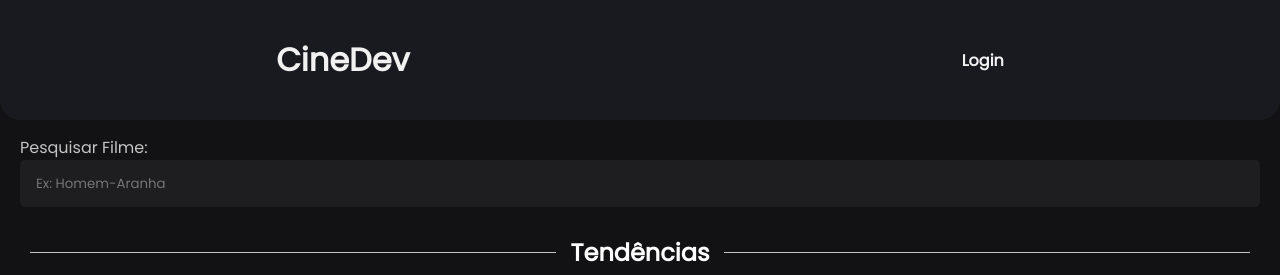
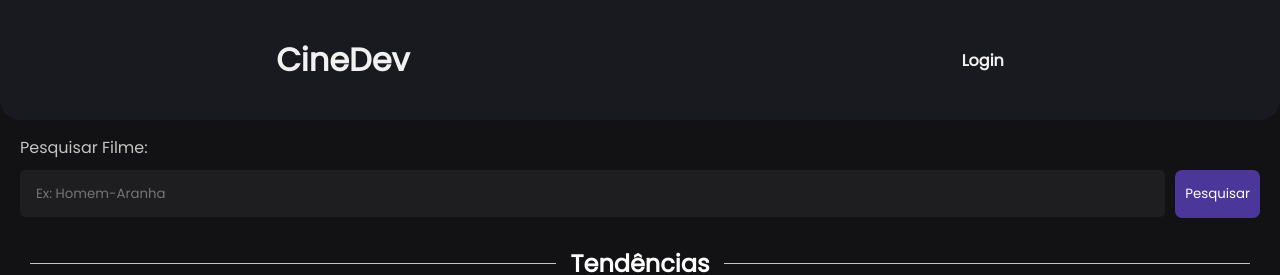
Before and after one commit to fernandoAlbuquerque3/dev-flix, a React (Vite) app: page / in a window 1280 px wide. Shown: the top 275 px of the page. Built offline with nearby package versions, Linux system fonts and the light colour scheme; no server answers.

Commit message:
feat: input component refactor

```diff
--- a/src/components/Input/index.tsx
+++ b/src/components/Input/index.tsx
@@ -8,6 +8,9 @@ function Input() {
             type="text"
             placeholder="Ex: Homem-Aranha"
          />
+         <button className="search-button">
+            Pesquisar
+         </button>
       </div>
    )
 }
--- a/src/components/Input/input.css
+++ b/src/components/Input/input.css
@@ -13,5 +13,21 @@
 }
 .container-input {
    display: flex;
-   margin: 0 20px;
+   margin: 10px 20px;
+   gap: 10px;
 }
+
+.search-button {
+   border: none;
+   background: #4a3799;
+   padding: 14px 10px;
+   border-radius: 7px;
+   cursor: pointer;
+   color: #fff;
+}
+
+.search-button:hover {
+   background: #c4c4c4;
+   color: #4a3799;
+   transition: 0.7 ease-in;
+}
```
